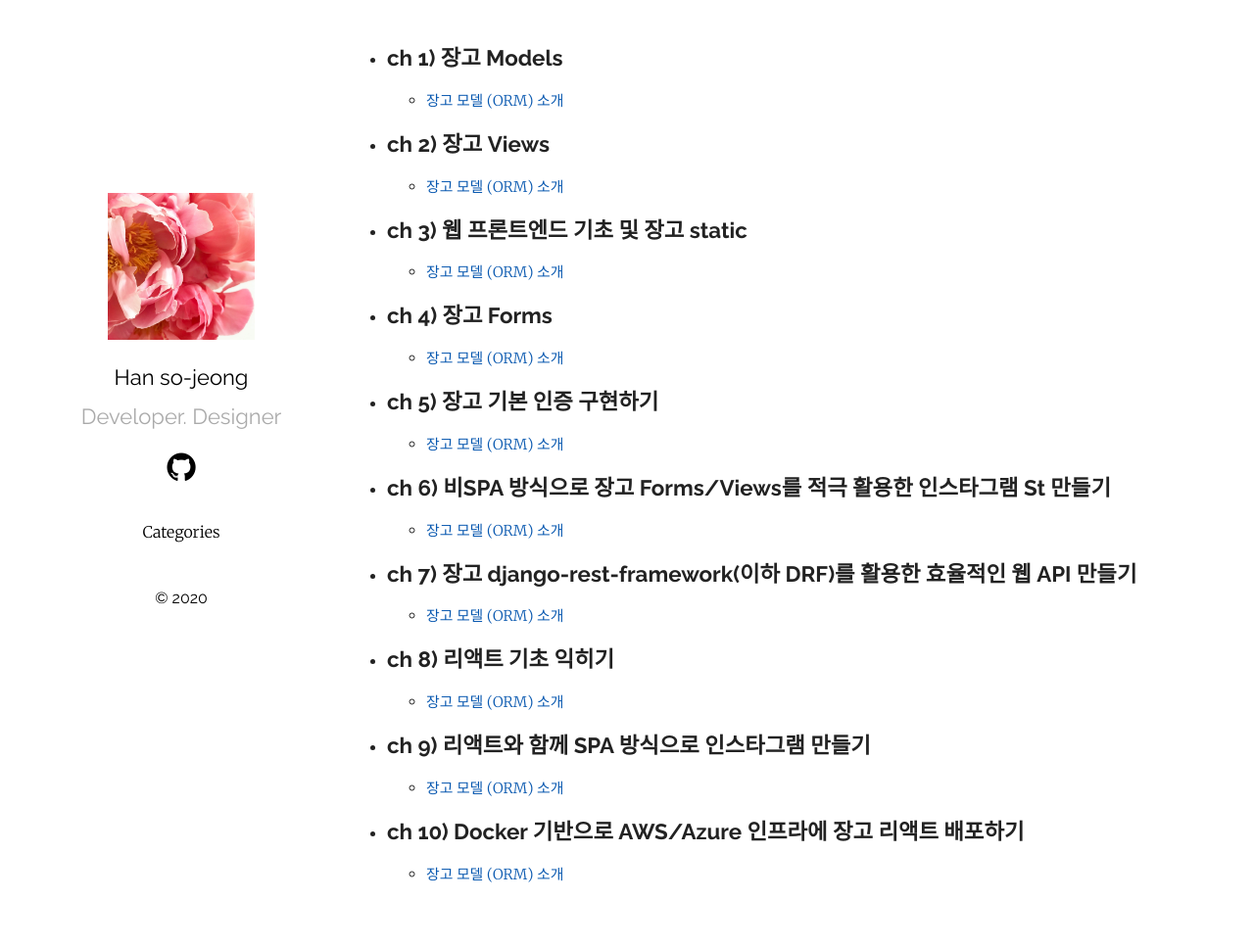
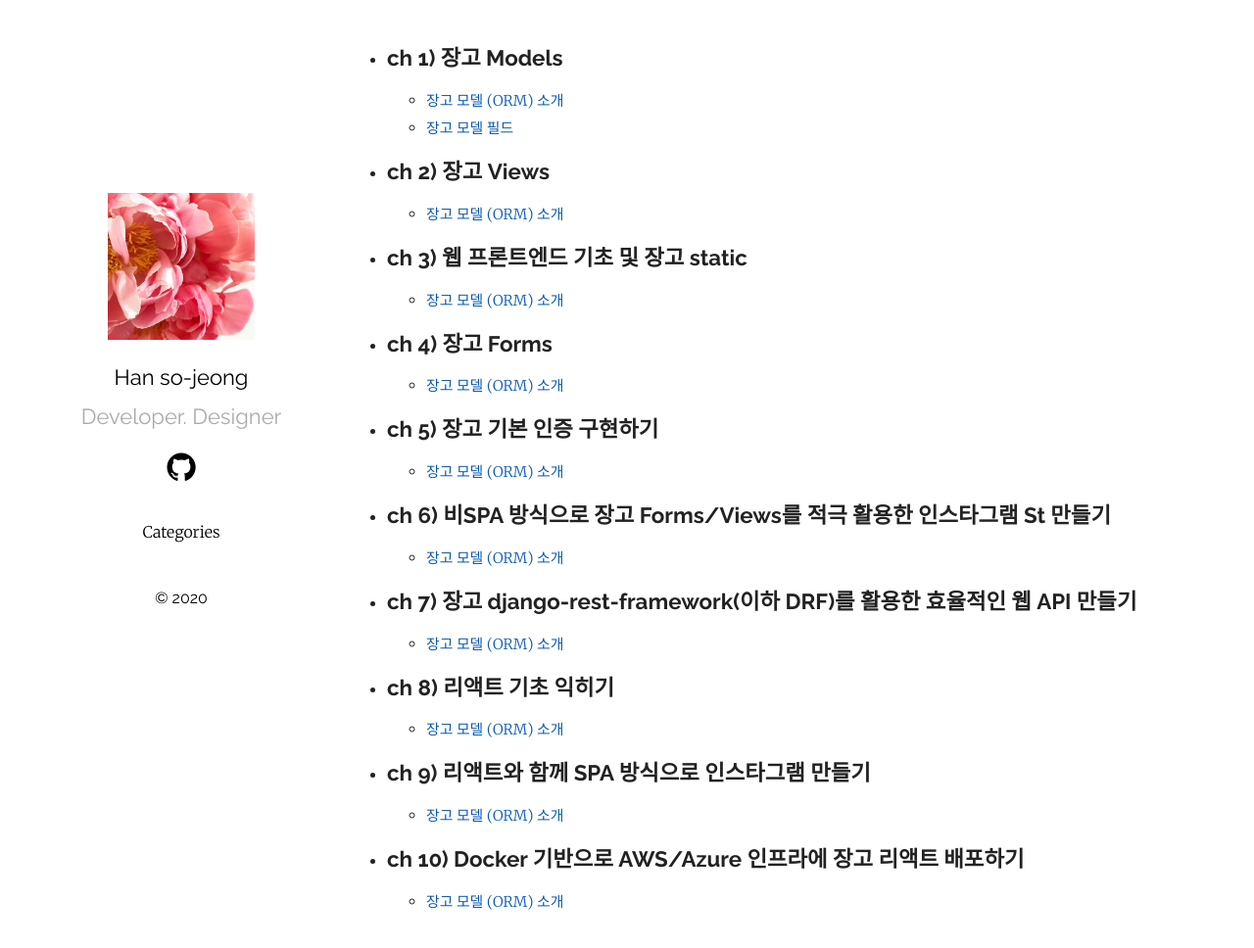
Before and after one commit to btiac1129/btiac1129.github.io, a Jekyll site: the page built from category/django.md, in a window 1280 px wide and 980 px high. Shown: the top 968 px of the window at 98% size. Built offline with Jekyll 4.4.1, drawn with Linux system fonts in a browser that asks for light colours.

Commit message:
Update django.md

```diff
--- a/category/django.md
+++ b/category/django.md
@@ -8,6 +8,7 @@ layout: page
          <h2 class="accordionTitle">ch 1) 장고 Models <span class="accIcon"></span></h2>
          <ul class="targetList">
              <li><a href="../python/django/models/2020/07/03/Django-Models-AskCompany-14-1.md.html">장고 모델 (ORM) 소개</a></li>
+             <li><a href="../python/django/models/2020/07/04/Django-Models-AskCompany-14-2.md.html">장고 모델 필드</a></li>
          </ul>
       </li>
       <li class="item">
```
